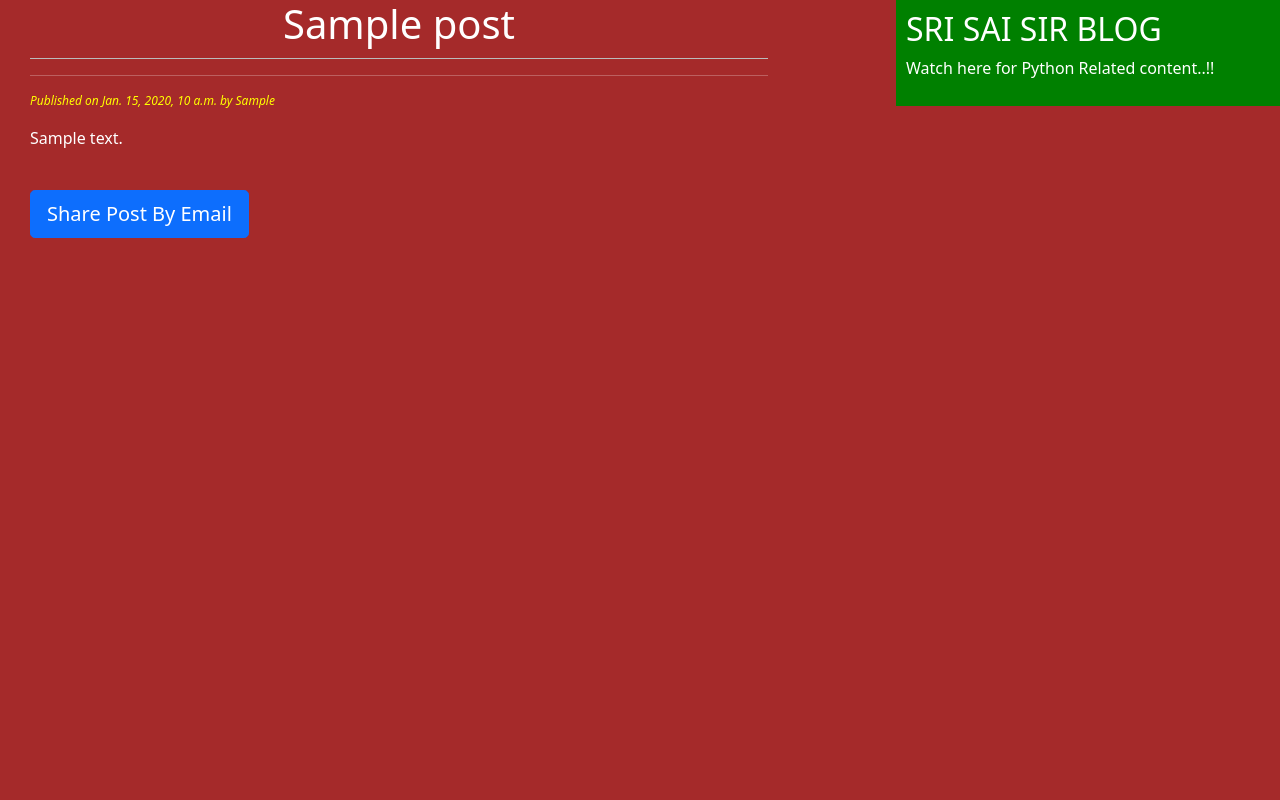
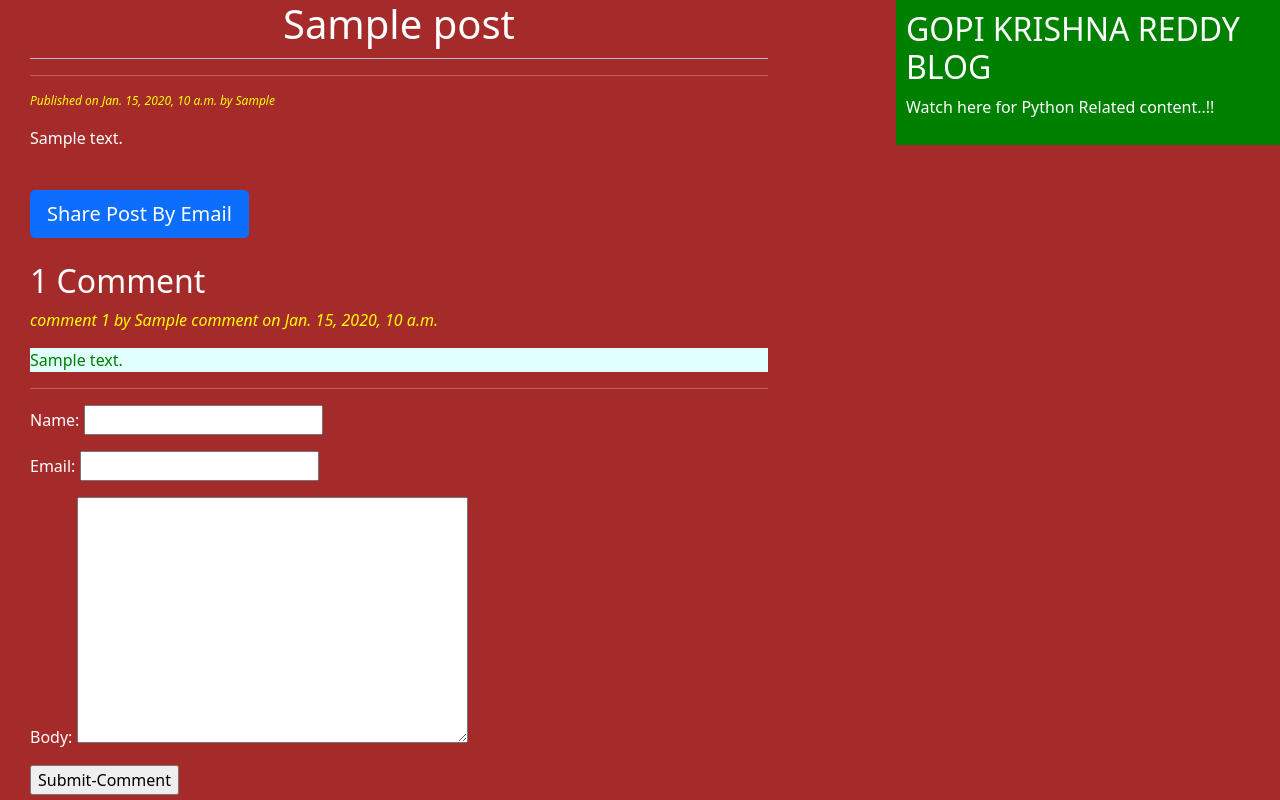
Before and after one commit to venkatagopikrishnareddy/BlogRealTimeProject, a Django app: page /2020/01/15/sample/ in a window 1280 px wide. Run offline with Django 4.2, Linux system fonts and the light colour scheme; tables that the repository leaves empty hold one stand-in row (values such as "Sample post").

Commit message:
4-day commit

```diff
--- a/BlogApp/forms.py
+++ b/BlogApp/forms.py
@@ -4,3 +4,11 @@ class EmailSendForm(forms.Form):
     email=forms.EmailField()
     to=forms.EmailField()
     comments=forms.CharField(required=False,widget=forms.Textarea)
+
+#model-based-form for comments
+from django import forms
+from BlogApp.models import Comment
+class CommentForm(forms.ModelForm):
+	class Meta:
+ 		model=Comment
+ 		fields=('name','email','body')
--- a/BlogApp/models.py
+++ b/BlogApp/models.py
@@ -29,3 +29,18 @@ class Post(models.Model):
 	def get_absolute_url(self):
 		return reverse('post_detail',
 					   args=[self.publish.year, self.publish.strftime('%m'), self.publish.strftime('%d'), self.slug])
+
+
+#comments for post
+class Comment(models.Model):
+	post=models.ForeignKey(Post,related_name='comments',on_delete=models.CASCADE)
+	name=models.CharField(max_length=32)
+	email=models.EmailField()
+	body=models.TextField()
+	created=models.DateTimeField(auto_now_add=True)
+	updated=models.DateTimeField(auto_now=True)
+	active=models.BooleanField(default=True)
+	class Meta:
+		ordering=('created',)
+	def __str__(self):
+		return "Commented By {} on {}".format(self.name,self.post);
--- a/BlogApp/views.py
+++ b/BlogApp/views.py
@@ -57,3 +57,29 @@ def bs_sample_view(request):
 #bootstarp-sample.html-view(JAVASCRIPT)
 def bs_samplejs_view(request):
     return render (request,"BlogApp/Samplejs.html")
+
+
+# comment form-view
+from BlogApp.models import Comment
+from BlogApp.forms import CommentForm
+
+
+def post_detail_view(request, year, month, day, post):
+    post = get_object_or_404(Post, slug=post,
+                             status='published',
+                             publish__year=year,
+                             publish__month=month,
+                             publish__day=day)
+    comments = post.comments.filter(active=True)
+    csubmit = False
+    if request.method == 'POST':
+        form = CommentForm(data=request.POST)
+        if form.is_valid():
+            new_comment = form.save(commit=False)
+            new_comment.post = post
+            new_comment.save()
+            csubmit = True
+    else:
+        form = CommentForm()
+    return render(request, 'BlogApp/post_detail.html',
+                  {"post": post, 'form': form, 'comments': comments, 'csubmit': csubmit})
--- a/static/css/blog.css
+++ b/static/css/blog.css
@@ -24,3 +24,12 @@ body{
     background: brown;
     color:white;
 }
+
+#ch{
+    color:yellow;
+    font-style: italic;
+}
+.cb{
+    background-color: lightcyan;
+    color:green;
+}
--- a/templates/BlogApp/base.html
+++ b/templates/BlogApp/base.html
@@ -12,7 +12,7 @@
             {%block content%}{%endblock%}
         </div>
         <div class="sidebar">
-            <h2>SRI SAI SIR BLOG</h2>
+            <h2>GOPI KRISHNA REDDY BLOG</h2>
             <p>Watch here for Python Related content..!!</p>
         </div>
     </body>
--- a/templates/BlogApp/post_detail.html
+++ b/templates/BlogApp/post_detail.html
@@ -8,4 +8,26 @@
     {{post.body|linebreaks}}
     <br />
     <a href="/{{post.id}}/share/" class="btn btn-lg btn-primary">Share Post By Email</a>
+    <br /><br />
+    {% with comments.count as comments_count%}
+        <h2>{{comments_count}} Comment{{comments_count|pluralize}}</h2>
+    {%endwith%}
+    {%if comments %}
+        {%for comment in comments %}
+            <p id='ch'> comment {{forloop.counter}} by {{comment.name}} on {{comment.created}}</p>
+		    <div class="cb">{{comment.body|linebreaks}}</div>
+ 	        <hr />
+ 	    {%endfor%}
+ 	{%else%}
+ 	    <p>There are NO Comments Yet !!!</p>
+ 	{%endif%}
+ 	{%if csubmit %}
+		<h2>Your Comment Added Succefully</h2>
+    {%else%}
+        <form method="post">
+            {{form.as_p}}
+            {%csrf_token%}
+            <input type="submit" name="" value="Submit-Comment">
+        </form>
+ 	{%endif%}
 {%endblock%}
--- a/templates/BlogApp/post_list.html
+++ b/templates/BlogApp/post_list.html
@@ -1,8 +1,8 @@
 <!DOCTYPE html>
 {%extends 'BlogApp/base.html'%}
-{%block title%}SRI SAI BLOG{%endblock%}
+{%block title%}Gopi Krishna Reddy BLOG{%endblock%}
 {%block content%}
-    <h1>SRI SAI Blog</h1>
+    <h1>Gopi Krishna Reddy Blog</h1>
     <hr />
     {%for post in post_list%}
         <h2><a href="{{post.get_absolute_url}}">{{post.title}}</a></h2>
```
Also changed, not shown: BlogApp/admin.py (+8 -1 lines), BlogApp/migrations/0002_comment.py (added).
